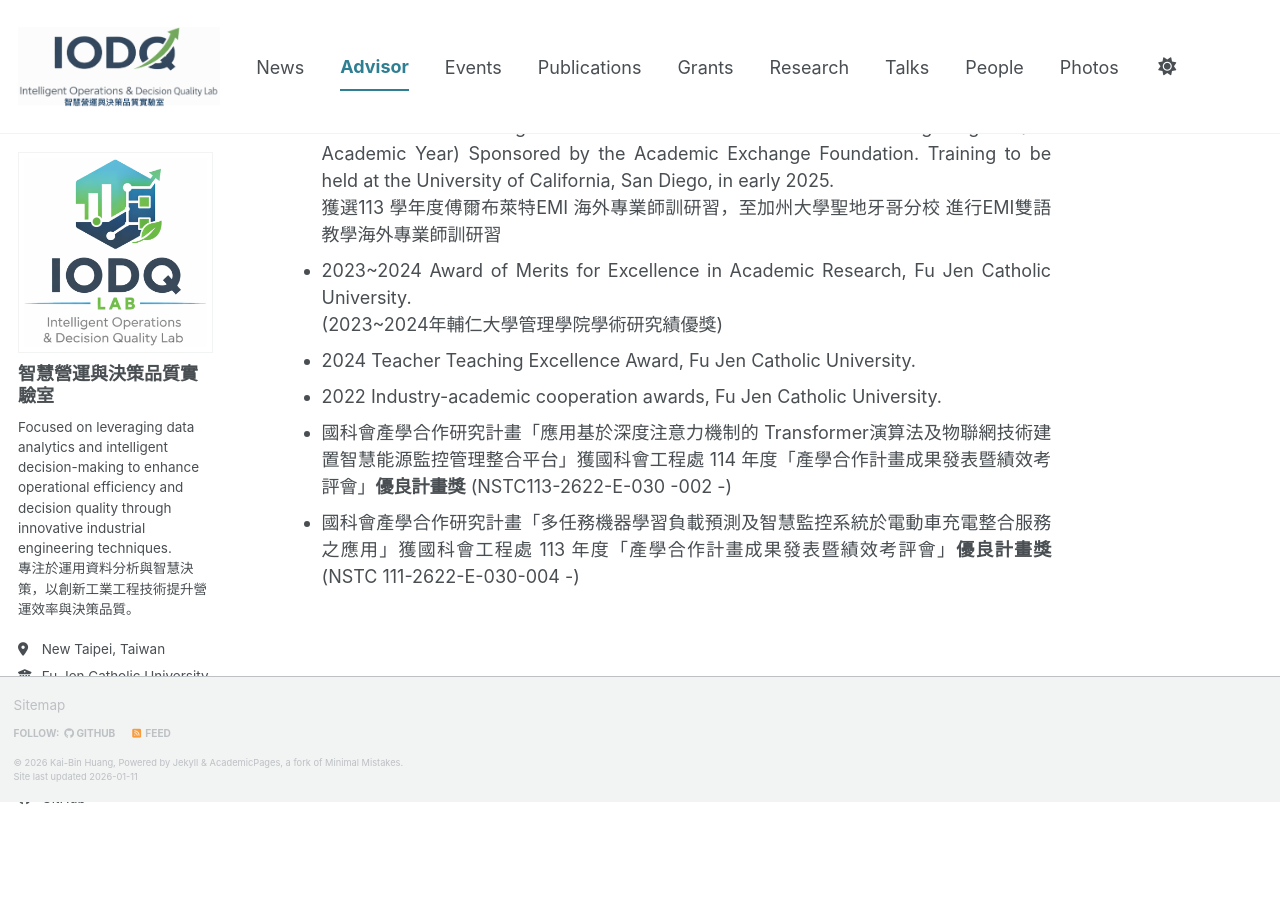
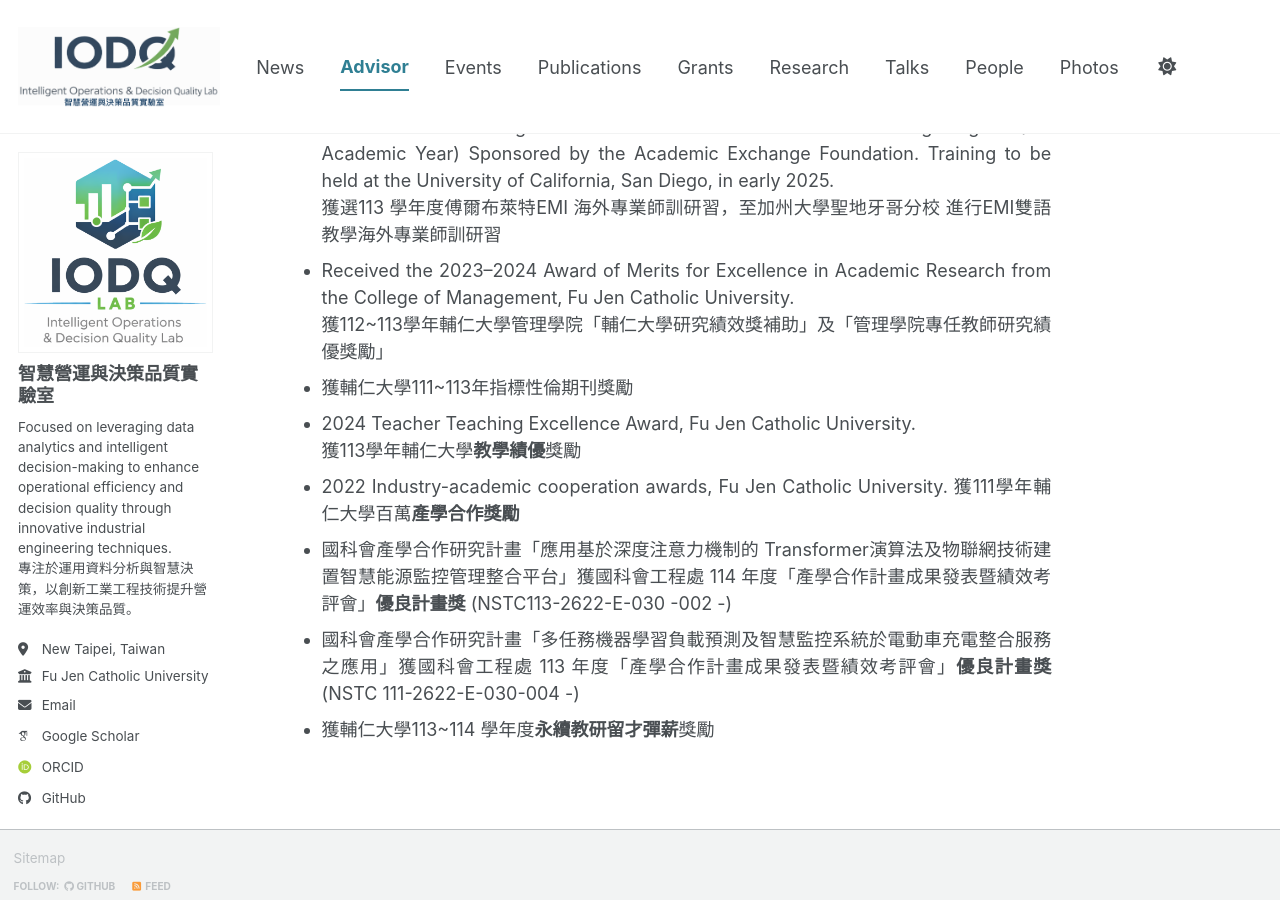
Before and after one commit to kbhuang188/kbhuang188.github.io, a Jekyll site: the page built from _pages/advisor.md, in a window 1280 px wide and 900 px high, scrolled down 1471 px. Built offline with Jekyll 4.4.1, drawn with Linux system fonts in a browser that asks for light colours; some web fonts are replaced; a script bundle is joined from its source files by our own code; library files that are not in the unit come from our copies; before the commit the page ends 2273 px from its top, so only the background shows below that.

Commit message:
Update advisor.md

```diff
--- a/_pages/advisor.md
+++ b/_pages/advisor.md
@@ -38,9 +38,13 @@ Machine Learning and Deep Learning Applications, Operations Research and Service
 - Selected for the Fulbright EMI Overseas Professional Teacher Training Program (113 Academic Year) Sponsored by the Academic Exchange Foundation.
   Training to be held at the University of California, San Diego, in early 2025. <br>
   獲選113 學年度傅爾布萊特EMI 海外專業師訓研習，至加州大學聖地牙哥分校 進行EMI雙語教學海外專業師訓研習
-- 2023~2024 Award of Merits for Excellence in Academic Research, Fu Jen Catholic University.<br>
-  (2023~2024年輔仁大學管理學院學術研究績優獎)
-- 2024 Teacher Teaching Excellence Award, Fu Jen Catholic University.
+- Received the 2023–2024 Award of Merits for Excellence in Academic Research from the College of Management, Fu Jen Catholic University.<br>
+  獲112~113學年輔仁大學管理學院「輔仁大學研究績效獎補助」及「管理學院專任教師研究績優獎勵」
+- 獲輔仁大學111~113年指標性倫期刊獎勵
+- 2024 Teacher Teaching Excellence Award, Fu Jen Catholic University. <br>
+  獲113學年輔仁大學**教學績優**獎勵
 - 2022 Industry-academic cooperation awards, Fu Jen Catholic University.
+  獲111學年輔仁大學百萬**產學合作獎勵**
 - 國科會產學合作研究計畫「應用基於深度注意力機制的 Transformer演算法及物聯網技術建置智慧能源監控管理整合平台」獲國科會工程處 114 年度「產學合作計畫成果發表暨績效考評會」**優良計畫獎** (NSTC113-2622-E-030 -002 -)
 - 國科會產學合作研究計畫「多任務機器學習負載預測及智慧監控系統於電動車充電整合服務之應用」獲國科會工程處 113 年度「產學合作計畫成果發表暨績效考評會」**優良計畫獎** (NSTC 111-2622-E-030-004 -)
+- 獲輔仁大學113~114 學年度**永續教研留才彈薪**獎勵
```
